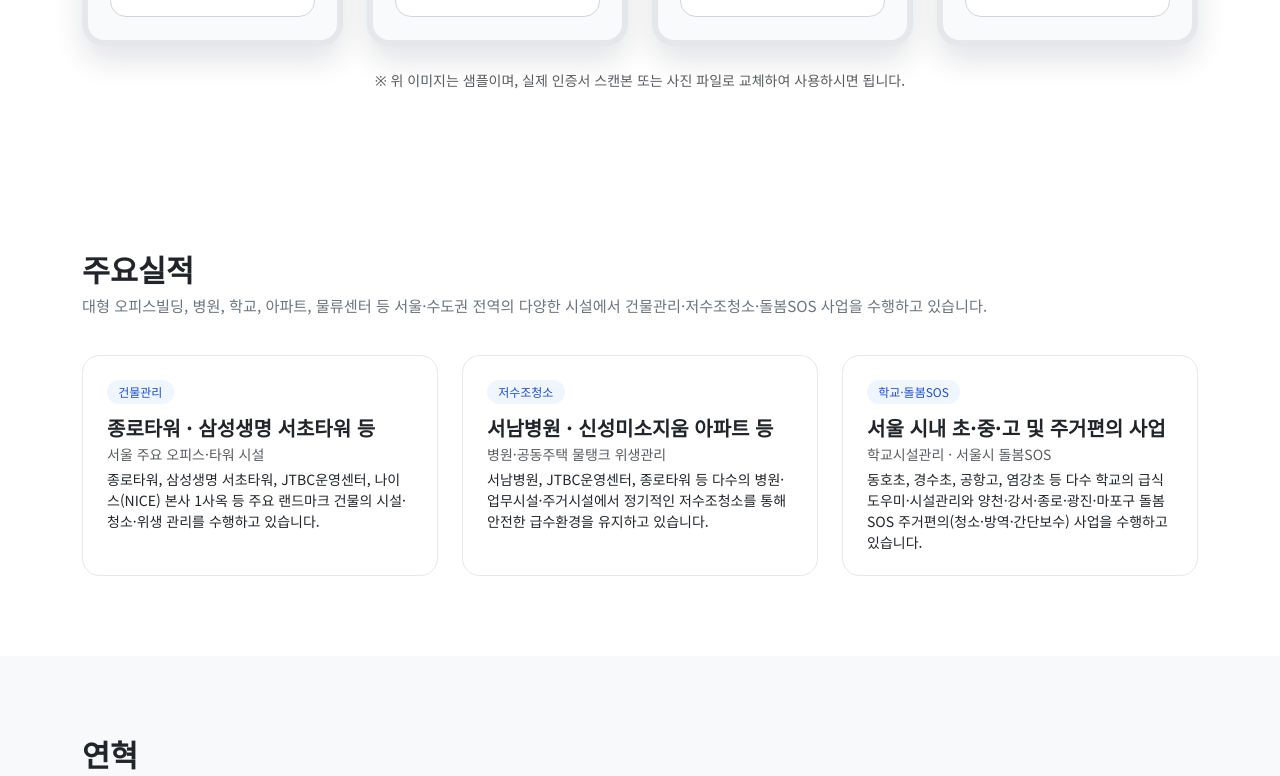
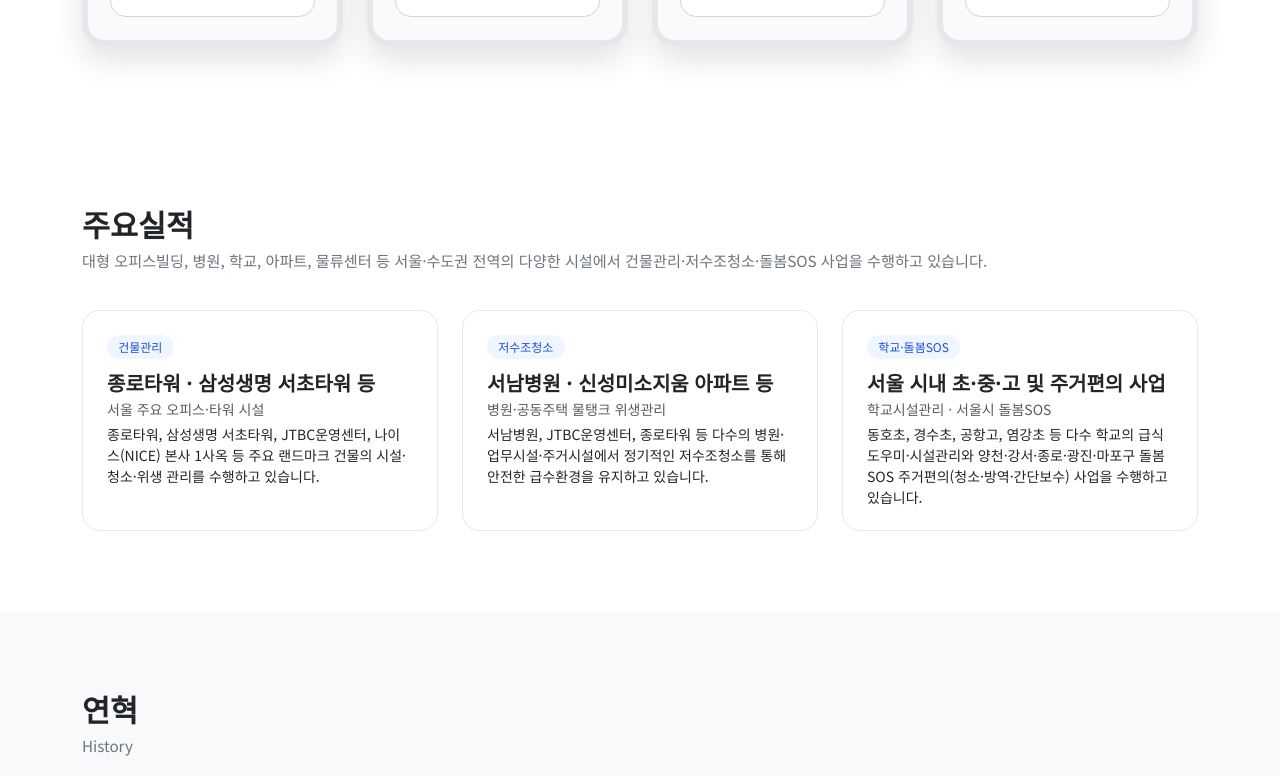
Before and after one commit to sanghoon00/pages, a plain HTML site: page index.html in a window 1280 px wide. Shown: the part 3083-3859 px from the top of the page. Drawn offline with nearby package versions, Linux system fonts and the light colour scheme.

Commit message:
Update index.html

```diff
--- a/index.html
+++ b/index.html
@@ -748,10 +748,6 @@
           </div>
         </div>
       </div>
-
-      <p class="mt-4 mb-0 small text-muted text-center">
-        ※ 위 이미지는 샘플이며, 실제 인증서 스캔본 또는 사진 파일로 교체하여 사용하시면 됩니다.
-      </p>
     </div>
   </section>
 
```
